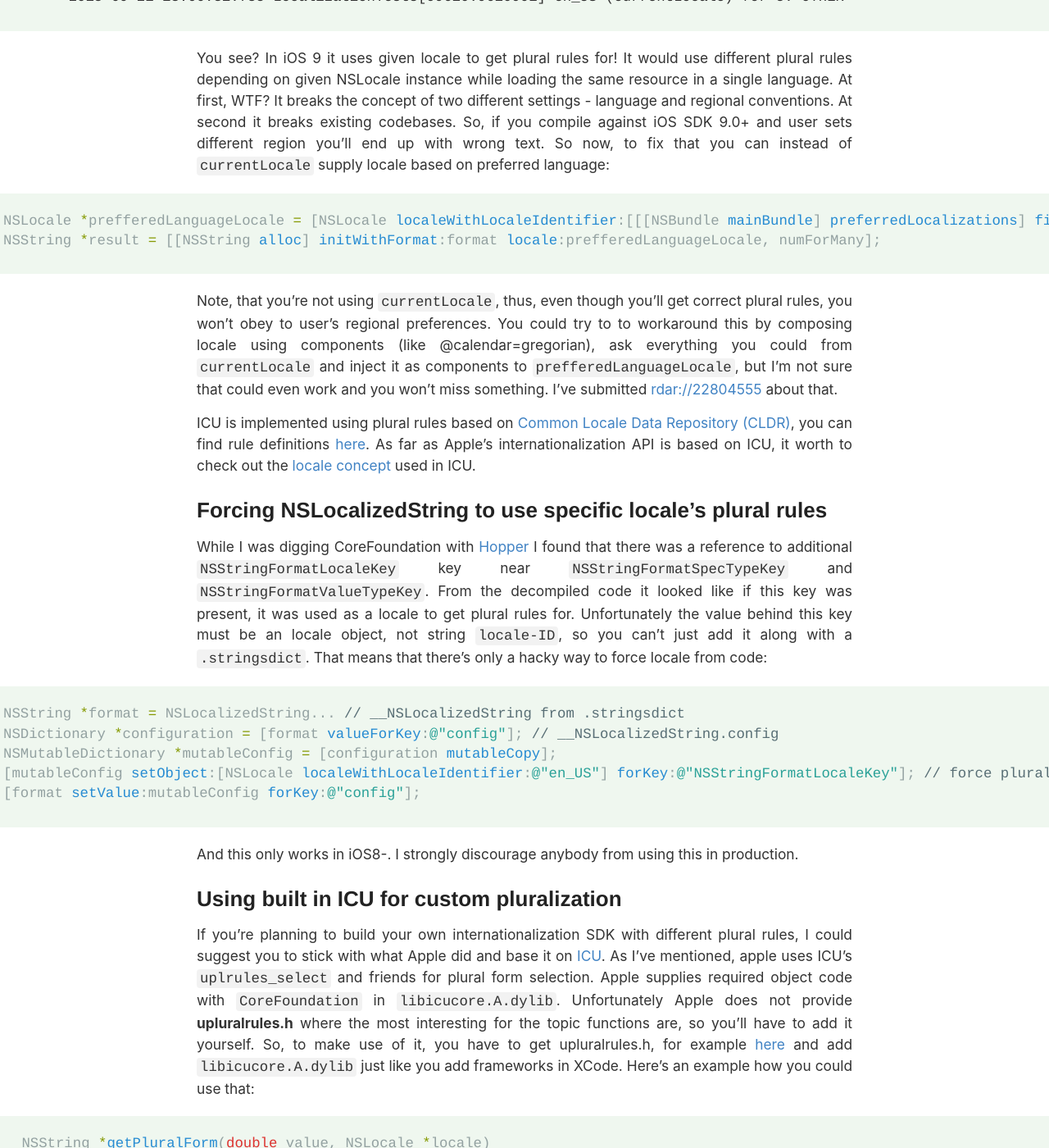
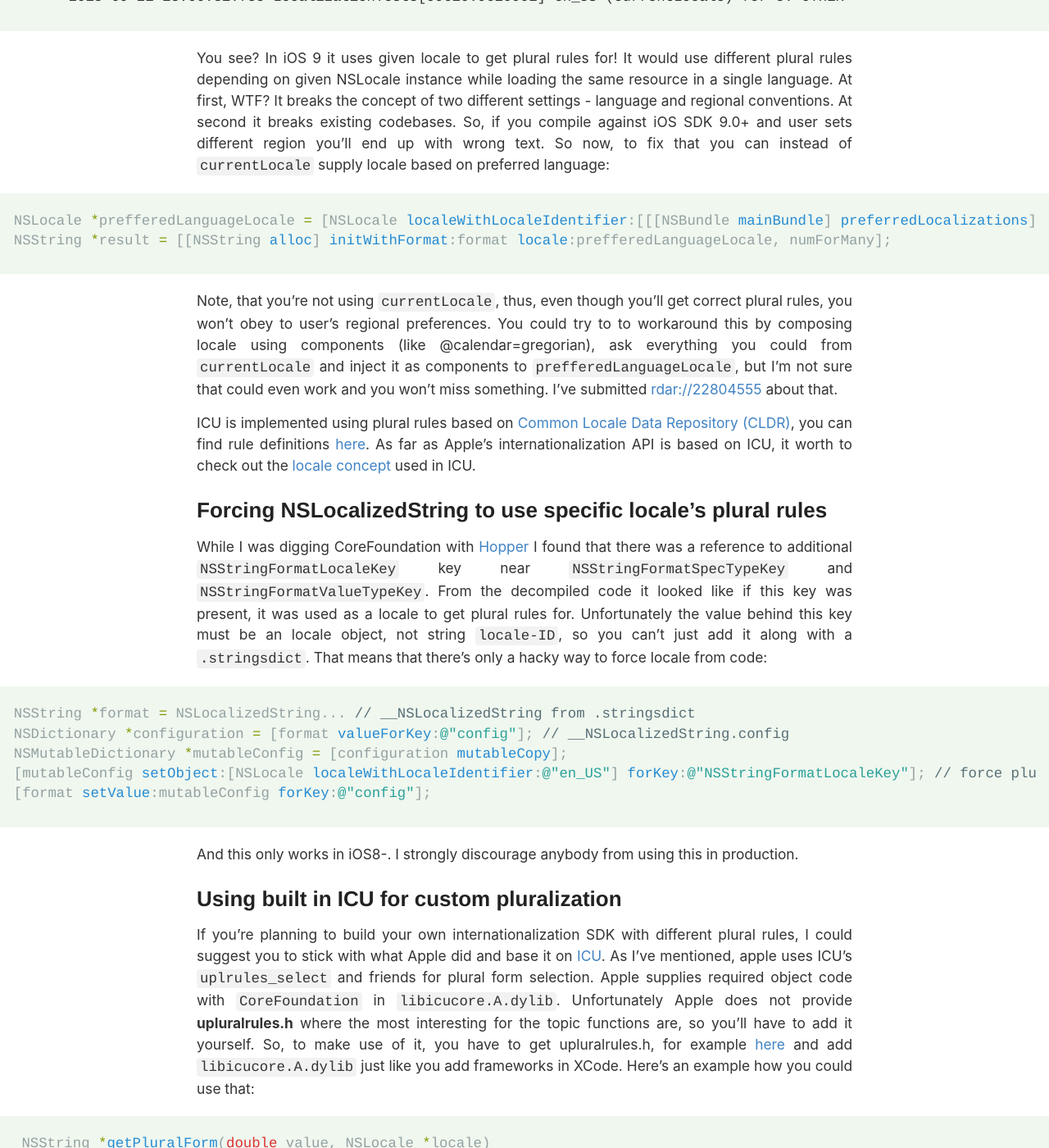
Before and after one commit to maniak-dobrii/maniak-dobrii.github.io, a Jekyll site: the page built from _posts/2015-9-22-understanding-ios-internationalization.md, in a window 1280 px wide and 1400 px high, scrolled down 11179 px. Shown: the whole window at 82% size. Built offline with Jekyll 4.4.1, drawn with Linux system fonts in a browser that asks for light colours; comment, search, counter and statistics services are not loaded.

Commit message:
Fixed too width code blocks to have horisontal padding

```diff
--- a/_sass/_highlights.scss
+++ b/_sass/_highlights.scss
@@ -30,7 +30,7 @@
     white-space: pre;
     display: inline-block;
     min-width: 800px;
-    max-width: 100vw;
+    max-width: 98vw;
 
     text-align: left;
 
```
